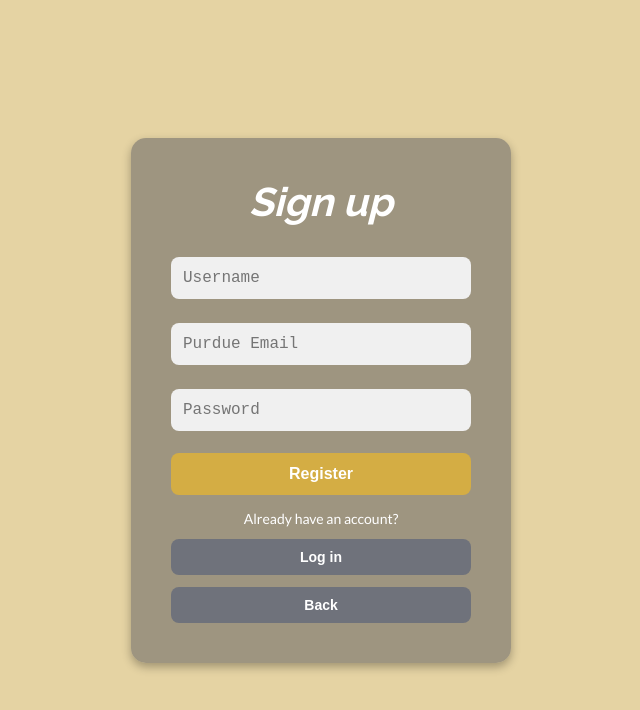
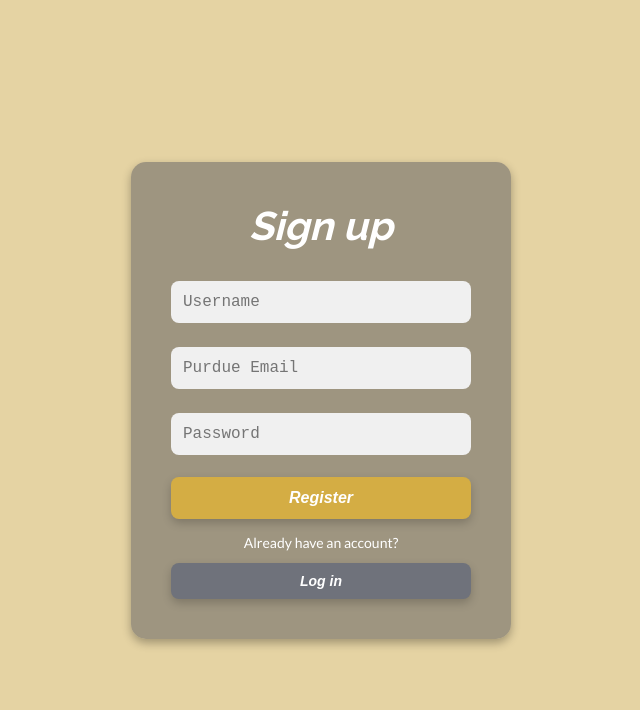
Before and after one commit to MatGalej/BoilerMate, a React (Create React App) app in the folder boiler-mate/: page /signup in a window 1280 px wide. Shown: the top 710 px of the page, without its empty margins (319-959 px from the left). Built offline with nearby package versions, Linux system fonts and the light colour scheme; no server answers.

Commit message:
auth.css

```diff
--- a/boiler-mate/src/css/Login.css
+++ b/boiler-mate/src/css/Auth.css
@@ -114,7 +114,9 @@ button {
   color: white;
   cursor: pointer;
   margin-top: 10px;
+  font-style: italic;
   transition: transform 0.2s ease-in-out, box-shadow 0.2s ease-in-out;
+  box-shadow: 0px 4px 10px rgba(0, 0, 0, 0.2);
 }
 
 @keyframes pulse {
--- a/boiler-mate/src/css/Welcome.css
+++ b/boiler-mate/src/css/Welcome.css
@@ -20,6 +20,10 @@
 
 html {
   scroll-behavior: smooth;
+}
+
+input {
+  font-family: monospace;
 }
 
 .welcome-background {
--- a/boiler-mate/src/pages/Login.js
+++ b/boiler-mate/src/pages/Login.js
@@ -3,7 +3,7 @@ import { auth, firestore } from "../firebaseConfig"; // ✅ Import Firestore
 import { signInWithEmailAndPassword } from "firebase/auth";
 import { getDoc, doc } from "firebase/firestore"; // ✅ Import Firestore functions
 import { useNavigate } from "react-router-dom";
-import "../css/Login.css";
+import "../css/Auth.css";
 
 const Login = () => {
   const [email, setEmail] = useState("");
@@ -87,12 +87,6 @@ const Login = () => {
           >
             Sign Up
           </button>
-          <button
-          type="button"
-          onClick={() => navigate("/")}
-          className="back-button">
-          Back
-        </button>
         </p>
       </div>
     </div>
--- a/boiler-mate/src/pages/SignUp.js
+++ b/boiler-mate/src/pages/SignUp.js
@@ -6,6 +6,7 @@ import {
 import { auth } from "../firebaseConfig";
 import { createUserProfile } from "../services/firebaseServices"; // ✅ Import Firestore function
 import { useNavigate } from "react-router-dom";
+import "../css/Auth.css";
 
 function SignUp() {
   const [email, setEmail] = useState("");
@@ -82,13 +83,16 @@ function SignUp() {
             <button type="submit">Register</button>
           </form>
           <p>{message}</p>
-          <p className="signup-link">Already have an account? <button type="button" onClick={() => navigate("/login")} className="back-button">Log in</button></p>
-          <button
-          type="button"
-          onClick={() => navigate("/")}
-          className="back-button">
-          Back
-        </button>
+          <p className="signup-link">
+            Already have an account?{" "}
+            <button
+              type="button"
+              onClick={() => navigate("/login")}
+              className="back-button"
+            >
+              Log in
+            </button>
+          </p>
         </div>
       </div>
     </div>
```
